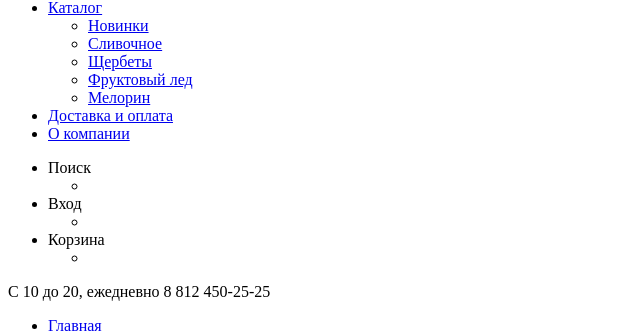
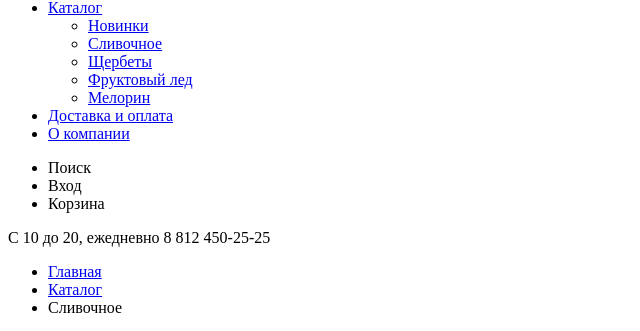
Before and after one commit to Leonidryb/219528-gllacy, a plain HTML site: page catalog.html in a window 1280 px wide. Shown: the part 43-374 px from the top of the page, without its empty margins (0-640 px from the left). Drawn offline with Linux system fonts and the light colour scheme.

Commit message:
Сделал правки (разметка)

```diff
--- a/catalog.html
+++ b/catalog.html
@@ -25,62 +25,39 @@
 					<li><a href="info.html">О компании</a></li>
 				</ul>
 				<ul class="user-navigation">
-	  				<li class="user-search">
-	  					Поиск
-	  					<ul>
-	  						<li class="search-form">
+					<li class="user-search">Поиск</li>
+					<li class="user-login">Вход</li>
+					<li class="user-basket">Корзина</li>
+				</ul>
+				<div class="modal search-form">
 					<!-- Здесь будет форма поиска -->
-	  						</li>
-	  					</ul>
-	  				</li>
-	  				<li class="user-login">
-	  					Вход
-	  					<ul>
-	  						<li class="login-form">
+				</div>
+				<div class="modal login-form">
 					<!-- Здесь будет форма входа -->
-	  						</li>
-	  					</ul>
-	  				</li>
-	  				<li class="user-basket">
-	  					Корзина
-	  					<ul>
-	  						<li class="basket-form">
+				</div>
+				<div class="modal basket-form">
 					<!-- Здесь будет корзина -->
-	  						</li>
-	  					</ul>
-	  				</li>
-	   			</ul>
-	   			<p class="short-contacts">
+				</div>
+				<section class="short-contacts">
 					<span class="working-hours">С 10 до 20, ежедневно</span>
 					<span class="short-contacts-phone">8 812 450-25-25</span>
-	   			</p>
+				</section>
 			</nav>
 		</header>
-
-
 		<main class="container">
-
-
 			<ul class="breadcrumbs">
 				<li><a href="index.html">Главная</a></li>
 				<li><a href="catalog.html">Каталог</a></li>
 				<li class="breadcrumbs-curent">Сливочное</li>
 			</ul>
-
-
 			<h1 class="page-title">Сливочное мороженое</h1>
-
-
 			<section class="filters">
 				<h2 class="visually-hidden">Фильтр товаров</h2>
 				<!-- Здесь будет форма фильтров -->
 			</section>
-
-
 			<section class="catalog">
 				<h2 class="visually-hidden">Список сливочного мороженого</h2>
 				<ul class="catalog-list">
-
 					<li class="catalog-item">
 						<h3><a href="#">Сливочное с апельсиновым джемом и цитрусовой стружкой</a></h3>
 						<img src="img/catalog-item-1.jpg" width="267" height="267" alt="">
@@ -99,7 +76,6 @@
 						</p>
 						<a class="button" href="#">Быстрый просмотр</a>
 					</li>
-
 					<li class="catalog-item">
 						<h3><a href="#">Сливочно-клубничное с присыпкой из белого шоколада</a></h3>
 						<img src="img/catalog-item-3.jpg" width="267" height="267" alt="">
@@ -109,7 +85,6 @@
 						</p>
 						<a class="button" href="#">Быстрый просмотр</a>
 					</li>
-
 					<li class="catalog-item">
 						<h3><a href="#">Сливочное крем-брюле с карамельной подливкой</a></h3>
 						<img src="img/catalog-item-4.jpg" width="267" height="267" alt="">
@@ -119,7 +94,6 @@
 						</p>
 						<a class="button" href="#">Быстрый просмотр</a>
 					</li>
-
 					<li class="catalog-item">
 						<h3><a href="#">Сливочное с брусничным джемом</a></h3>
 						<img src="img/catalog-item-5.jpg" width="267" height="267" alt="">
@@ -129,7 +103,6 @@
 						</p>
 						<a class="button" href="#">Быстрый просмотр</a>
 					</li>
-
 					<li class="catalog-item">
 						<h3><a href="#">Сливочно-черничное с цельными ягодами черники</a></h3>
 						<img src="img/catalog-item-6.jpg" width="267" height="267" alt="">
@@ -139,7 +112,6 @@
 						</p>
 						<a class="button" href="#">Быстрый просмотр</a>
 					</li>
-
 					<li class="catalog-item">
 						<h3><a href="#">Сливочно-лимонное с карамельной присыпкой</a></h3>
 						<img src="img/catalog-item-7.jpg" width="267" height="267" alt="">
@@ -149,7 +121,6 @@
 						</p>
 						<a class="button" href="#">Быстрый просмотр</a>
 					</li>
-
 					<li class="catalog-item">
 						<h3><a href="#">Сливочное с шоколадной стружкой</a></h3>
 						<img src="img/catalog-item-8.jpg" width="267" height="267" alt="">
@@ -159,7 +130,6 @@
 						</p>
 						<a class="button" href="#">Быстрый просмотр</a>
 					</li>
-
 					<li class="catalog-item">
 						<h3><a href="#">Сливочно-ванильное с кусочками шоколада</a></h3>
 						<img src="img/catalog-item-9.jpg" width="267" height="267" alt="">
@@ -169,7 +139,6 @@
 						</p>
 						<a class="button" href="#">Быстрый просмотр</a>
 					</li>
-
 					<li class="catalog-item">
 						<h3><a href="#">Сливочное с ментоловым сиропом</a></h3>
 						<img src="img/catalog-item-10.jpg" width="267" height="267" alt="">
@@ -179,7 +148,6 @@
 						</p>
 						<a class="button" href="#">Быстрый просмотр</a>
 					</li>
-
 					<li class="catalog-item">
 						<h3><a href="#">Сливочное с кусочками черного шоколада</a></h3>
 						<img src="img/catalog-item-11.jpg" width="267" height="267" alt="">
@@ -189,7 +157,6 @@
 						</p>
 						<a class="button" href="#">Быстрый просмотр</a>
 					</li>
-
 					<li class="catalog-item">
 						<h3><a href="#">Сливочное с мятным сиропом</a></h3>
 						<img src="img/catalog-item-12.jpg" width="267" height="267" alt="">
@@ -199,11 +166,8 @@
 						</p>
 						<a class="button" href="#">Быстрый просмотр</a>
 					</li>
-
 				</ul>
 			</section>
-
-
 			<ul class="pagination-list">
 				<li class="pagination-item prev disabled"><a href="#">Назад</a></li>
 				<li class="pagination-item curent"><a href="#1">1</a></li>
@@ -214,8 +178,6 @@
 				<li class="pagination-item next"><a href="#">Вперед</a></li>
 			</ul>
 		</main>
-
-
 		<footer class="main-footer">
 			<div class="footer-social">
 				<ul class="footer-social-list">
```
Also changed, not shown: index.html (+17 -50 lines). Lines whose indentation alone changed are shown as unchanged.
